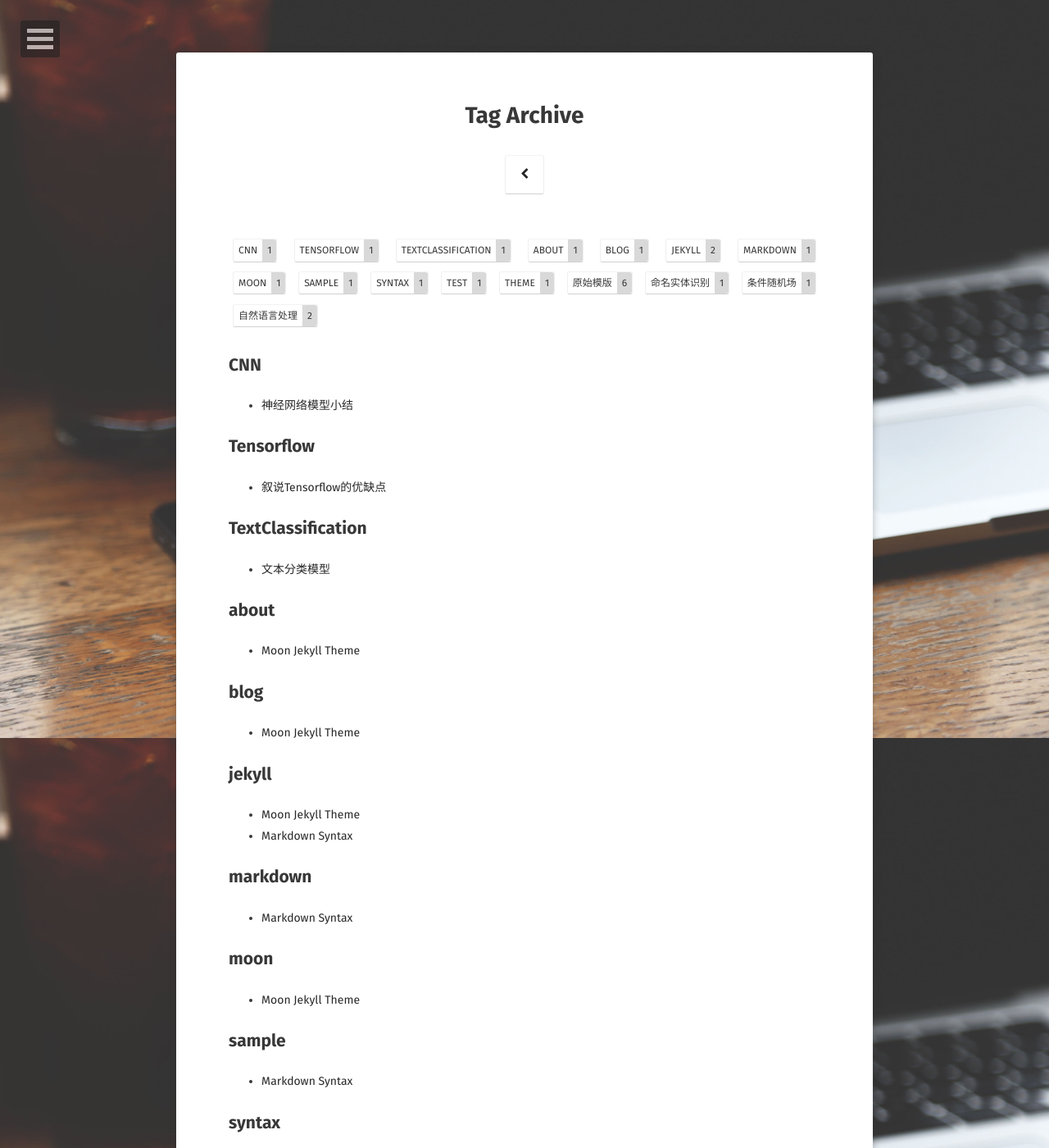
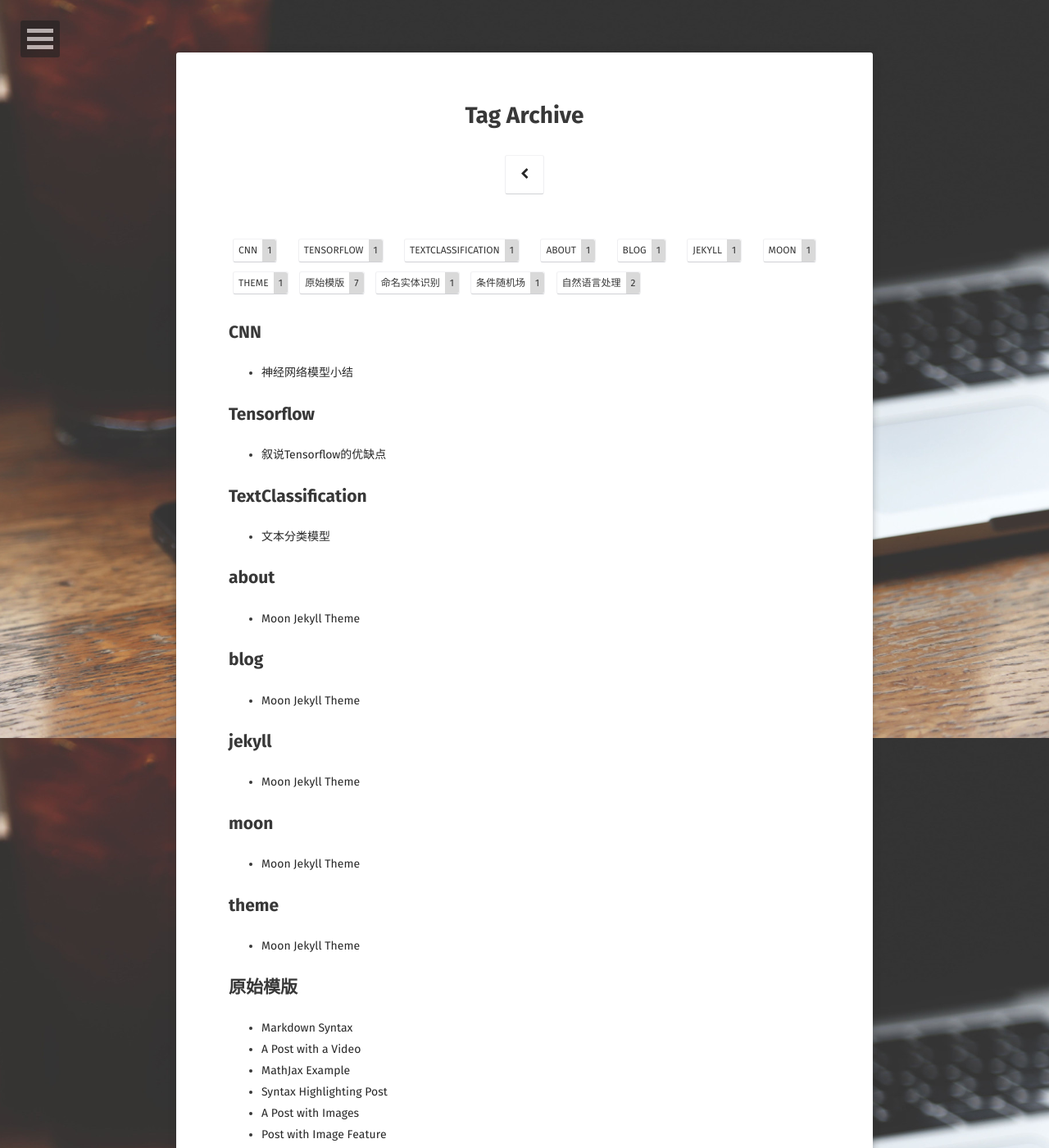
Before and after one commit to binEleanor/binEleanor.github.io, a Jekyll site: the page built from tags/index.html, in a window 1280 px wide and 1400 px high. Shown: the whole window at 82% size. Built offline with Jekyll 4.4.1, drawn with Linux system fonts in a browser that asks for light colours; some web fonts are replaced; some of the changed text lies outside the part shown.

Commit message:
Update 2016-03-20-markdown-syntax.md

```diff
--- a/_posts/2016-03-20-markdown-syntax.md
+++ b/_posts/2016-03-20-markdown-syntax.md
@@ -4,11 +4,7 @@ title:  "Markdown Syntax"
 date:   2016-03-15
 excerpt: "Just about everything you'll need to style in the theme: headings, paragraphs, blockquotes, tables, code blocks, and more."
 tag:
-- markdown
-- syntax
-- sample
-- test
-- jekyll
+- 原始模版
 comments: true
 ---
 
```
